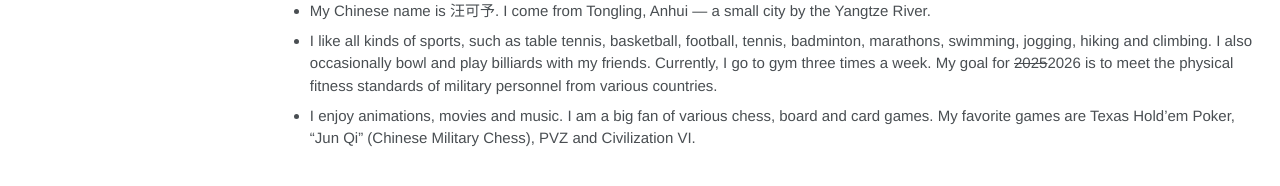
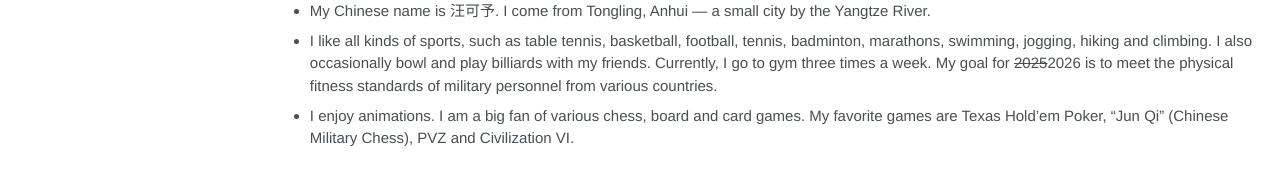
Before and after one commit to keyu-wang-2002/keyu-wang-2002.github.io, a Jekyll site: the page built from _pages/about.md, in a window 1280 px wide and 1348 px high. Shown: the part 1108-1294 px from the top of the window. Built offline with Jekyll 4.4.1, drawn with Linux system fonts in a browser that asks for light colours.

Commit message:
Update about.md

```diff
--- a/_pages/about.md
+++ b/_pages/about.md
@@ -60,6 +60,6 @@ Refer to my [Google Scholar](https://scholar.google.com/citations?view_op=list_w
 # Misc
 - My Chinese name is 汪可予. I come from Tongling, Anhui — a small city by the Yangtze River.
 - I like all kinds of sports, such as table tennis, basketball, football, tennis, badminton, marathons, swimming, jogging, hiking and climbing.  I also occasionally bowl and play billiards with my friends. Currently, I go to gym three times a week. My goal for ~~2025~~2026 is to meet the physical fitness standards of military personnel from various countries.
-- I enjoy animations, movies and music. I am a big fan of various chess, board and card games. My favorite games are Texas Hold'em Poker, "Jun Qi" (Chinese Military Chess), PVZ and Civilization VI.
+- I enjoy animations. I am a big fan of various chess, board and card games. My favorite games are Texas Hold'em Poker, "Jun Qi" (Chinese Military Chess), PVZ and Civilization VI.
 
 <div style="height: 75px;"></div>
```
